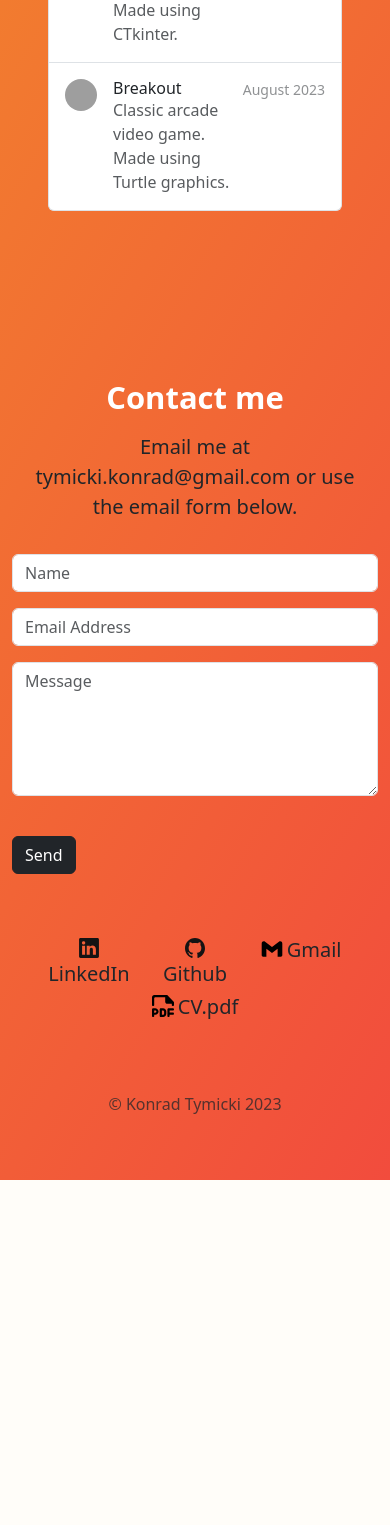
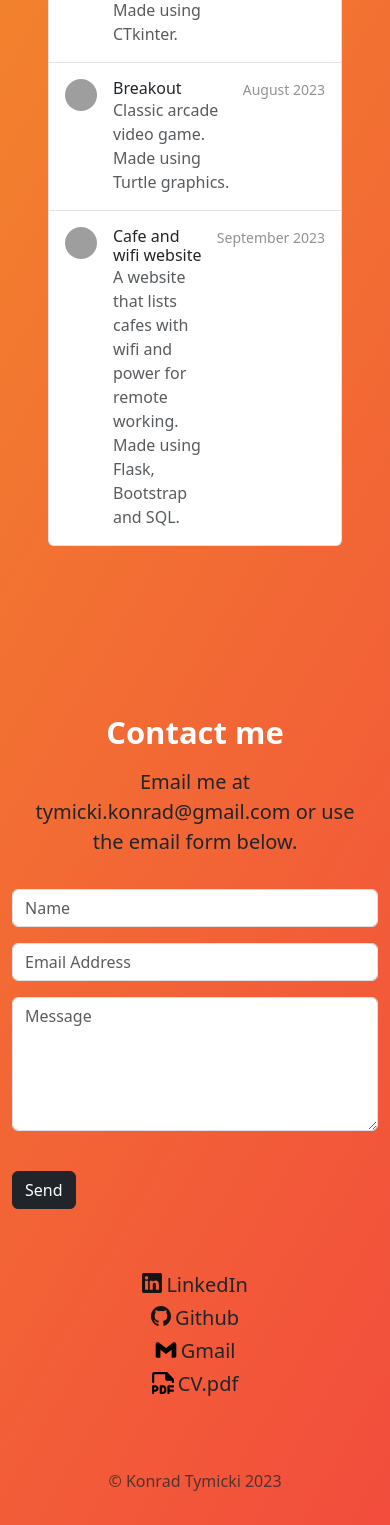
Before and after one commit to koda-aron/portfolio-website, a Flask app: page / in a window 390 px wide. Shown: the part 4032-5557 px from the top of the page. Before the commit the page ends 5212 px from the top, so only its background shows below. Run offline with Flask 2, Linux system fonts and the light colour scheme; some libraries are stand-ins or nearby versions; grey boxes are pictures that could not be loaded.

Commit message:
-Added cafe and wifi project -Changed footer links breakpoint -Turned off debug mode

```diff
--- a/main.py
+++ b/main.py
@@ -89,4 +89,4 @@ def download():
 
 
 if __name__ == '__main__':
-    app.run(debug=True)
+    app.run()
--- a/templates/footer.html
+++ b/templates/footer.html
@@ -33,19 +33,19 @@
   <footer class="d-flex justify-content-center py-3">
   <div class="container px-5" style="text-align: center">
   <div class="row">
-    <div class="col pb-2">
+    <div class="col-md pb-2">
       <svg viewBox="0 0 1067 1067" xmlns="http://www.w3.org/2000/svg" xml:space="preserve" height="20" style="fill-rule:evenodd;clip-rule:evenodd;stroke-linejoin:round;stroke-miterlimit:2;vertical-align: top" class="w-5 h-5" aria-label="LinkedIn icon"><path d="M984.948 0H81.655C38.42 0 3.356 34.227 3.356 76.411V990.28c0 42.16 35.064 76.387 78.299 76.387h903.293c43.299 0 78.363-34.246 78.363-76.387V76.411c0-42.205-35.083-76.411-78.363-76.411ZM324.635 892.938H164.542v-481.65h160.093v481.65ZM244.599 345.49h-1.072c-53.7 0-88.442-36.993-88.442-83.209 0-47.245 35.814-83.209 90.565-83.209 54.773 0 88.464 35.964 89.536 83.209 0 46.216-34.785 83.209-90.587 83.209Zm657.357 547.448H741.841V635.203c0-64.725-23.162-108.902-81.087-108.902-44.223 0-70.558 29.786-82.16 58.568-4.223 10.274-5.255 24.642-5.255 39.052v268.994H413.247s2.105-436.506 0-481.65h160.092v68.176c21.275-32.811 59.322-79.542 144.309-79.542 105.321 0 184.308 68.861 184.308 216.815v276.224Z" style="fill:#151313;fill-rule:nonzero"></path></svg>
       <a href="https://www.linkedin.com/in/konrad-tymicki-a84667274/" target=”_blank” class="nav-link link-dark link-opacity-50-hover" style="display: inline;"><h5 style="display: inline;">LinkedIn</h5></a>
     </div>
-    <div class="col pb-2">
+    <div class="col-md pb-2">
       <svg viewBox="0 0 1067 1067" xmlns="http://www.w3.org/2000/svg" xml:space="preserve" height="20" style="fill-rule:evenodd;clip-rule:evenodd;stroke-linejoin:round;stroke-miterlimit:2;vertical-align: top" class="w-5 h-5" aria-label="Github icon"><path d="M533.333.027C238.81.027 0 244.789 0 546.932c0 241.665 152.857 446.429 364.762 518.811 26.668 5 36.427-11.906 36.427-26.432 0-13.094-.474-47.379-.715-93.092-148.331 33.093-179.76-73.334-179.76-73.334-24.286-63.097-59.285-80.003-59.285-80.003-48.334-34.043 3.571-33.329 3.571-33.329 53.571 3.808 81.667 56.427 81.667 56.427 47.619 83.57 124.761 59.521 155.236 45.477 4.763-35.24 18.571-59.526 33.812-73.097-118.334-13.807-242.858-60.713-242.858-270.235 0-59.763 20.714-108.574 54.762-146.669-5.476-13.81-23.81-69.524 5.238-144.762 0 0 44.762-14.762 146.666 55.952 42.62-12.143 88.097-18.095 133.574-18.333 45.235.238 90.949 6.19 133.569 18.333 101.904-70.714 146.43-55.952 146.43-55.952 29.048 75.238 10.714 130.952 5.236 144.762 34.049 38.331 54.763 87.143 54.763 146.669 0 209.995-124.761 256.186-243.572 269.758 19.049 16.905 36.192 50.24 36.192 101.189 0 73.097-.715 132.145-.715 150.002 0 14.522 9.522 31.669 36.665 26.192 212.384-72.142 365.002-276.906 365.002-518.334C1066.667 244.789 827.859.027 533.333.027Z" style="fill:#151313"></path></svg>
       <a href="https://github.com/koda-aron" target=”_blank” class="nav-link link-dark link-opacity-50-hover" style="display: inline;"><h5 style="display: inline;">Github</h5></a>
     </div>
-    <div class="col pb-2">
+    <div class="col-md pb-2">
       <img src="static/images/gmail.svg" height="22" style="vertical-align: top">
       <a href="mailto:tymicki.konrad@gmail.com?subject=Portfolio website" class="nav-link link-dark link-opacity-50-hover" style="display: inline;"><h5 style="display: inline;">Gmail</h5></a>
     </div>
-    <div class="col pb-2">
+    <div class="col-md pb-2">
       <img src="static/images/pdf.svg" height="22" style="vertical-align: top">
       <a href="{{ url_for('download') }}" target=”_blank” class="nav-link link-dark link-opacity-50-hover" style="display: inline;"><h5 style="display: inline;">CV.pdf</h5></a>
     </div>
--- a/templates/index.html
+++ b/templates/index.html
@@ -189,6 +189,16 @@
               <small class="opacity-50 text-nowrap">August 2023</small>
             </div>
           </a>
+          <a href="https://github.com/koda-aron/cafe-wifi-website" class="list-group-item list-group-item-action d-flex gap-3 py-3" target=”_blank” aria-current="true">
+            <img src="https://github.githubassets.com/images/modules/logos_page/GitHub-Mark.png" alt="twbs" width="32" height="32" class="rounded-circle flex-shrink-0">
+            <div class="d-flex gap-2 w-100 justify-content-between">
+              <div>
+                <h6 class="mb-0">Cafe and wifi website</h6>
+                <p class="mb-0 opacity-75">A website that lists cafes with wifi and power for remote working. Made using Flask, Bootstrap and SQL.</p>
+              </div>
+              <small class="opacity-50 text-nowrap">September 2023</small>
+            </div>
+          </a>
         </div>
       </div>
     </div>
```
